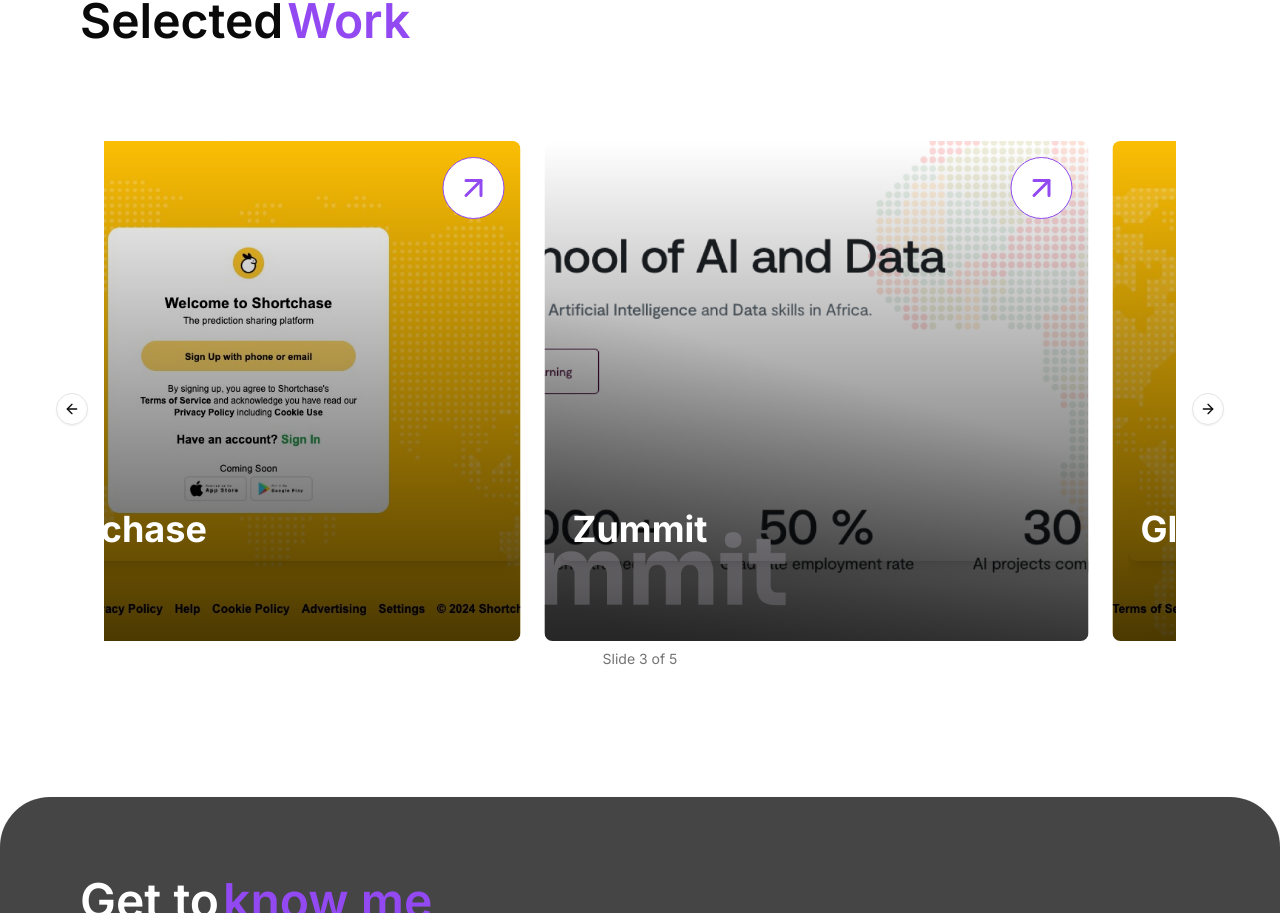
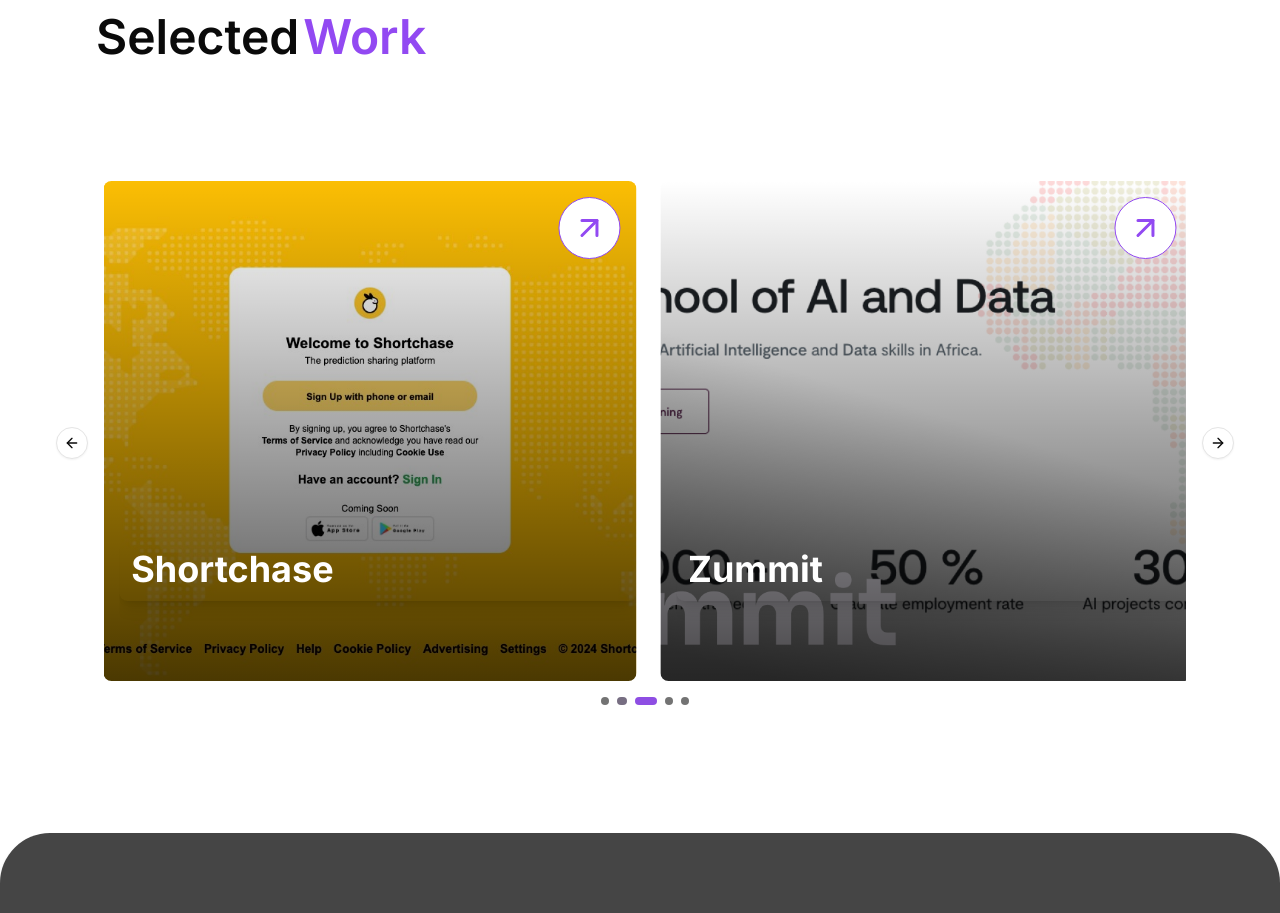
Before and after one commit to kcblaq/kelechi, a Next.js app: page / in a window 1280 px wide. Shown: the part 1317-2230 px from the top of the page. Built offline with nearby package versions, Linux system fonts and the light colour scheme.

Commit message:
Fixed the caroucel issue

```diff
--- a/src/app/(morepages)/contact/ContactForm.tsx
+++ b/src/app/(morepages)/contact/ContactForm.tsx
@@ -113,6 +113,8 @@
         message: formState.message
       };
 
+      console.log("@", formState)
+
       const res = await emailjs.send(serviceID, templateID, emailParams, userID);
 
       if (res.status === 200) {
@@ -140,7 +142,7 @@
         {formState.submitStatus === "success" && (
           <Alert className="mb-4 bg-green-50">
             <AlertDescription>
-              Thank you for your message! We&apos;ll get back to you soon.
+              Thank you for reaching out! I&apos;ll get back to you shortly.
             </AlertDescription>
           </Alert>
         )}
--- /dev/null
+++ b/src/app/(morepages)/projects/CarouselItem.tsx
@@ -0,0 +1,39 @@
+import { StaticImageData } from "next/image";
+
+interface Props {
+    imageUrl: StaticImageData;
+    onClick?: () => void;
+    children?: React.ReactNode;
+}
+
+export const CarouselItem: React.FC<Props> = ({ imageUrl, onClick, children }) => {
+    return (
+      <div
+        className="group relative cursor-pointer
+          min-w-[280px] w-full
+          h-[300px] md:h-[500px]
+          rounded-lg md:ml-6
+          first:ml-0
+          overflow-hidden"
+        onClick={onClick}
+      >
+        {/* Background container */}
+        <div
+          className="absolute inset-0 w-full h-full"
+          style={{
+            backgroundImage: `
+              linear-gradient(to bottom, transparent 0%, rgba(0,0,0,0.7) 100%),
+              url(${imageUrl})`,
+            backgroundSize: "cover",
+            backgroundPosition: "center",
+            backgroundRepeat: "no-repeat"
+          }}
+        />
+
+        {/* Content container */}
+        <div className="relative h-full w-full">
+          {children}
+        </div>
+      </div>
+    );
+  };
--- a/src/app/components/GetToKnoeMe.tsx
+++ b/src/app/components/GetToKnoeMe.tsx
@@ -48,7 +48,7 @@
 
 export default function GetToKnoeMe() {
   return (
-    <div className="w-full p-2 md:p-20 bg-[#454545] rounded-[50px] shadow-md flex flex-col gap-3 md:gap-5">
+    <div className="w-full p-4 md:p-20 bg-[#454545] md:rounded-[50px] shadow-md flex flex-col gap-3 md:gap-5">
     {/* <h1 className="items-center text-white gap-1 font-semibold flex text-2xl md:text-3xl"> Get to  <span className="text-primary"> Know me  </span>  </h1> */}
     <h1 className="items-center gap-1 flex text-3xl font-semibold md:text-5xl mb-4 md:mb-8 text-white"> Get to <span className="text-primary"> know me  </span>  </h1>
 
--- a/src/app/components/MyServices.tsx
+++ b/src/app/components/MyServices.tsx
@@ -61,7 +61,7 @@
 
 export default function MyServices() {
     return (
-        <div className="w-full p-2 md:p-20 bg-[#454545]  mt-1 md:-mt-24 rounded-3xl shadow-md flex flex-col gap-3 md:gap-5">
+        <div className="w-full p-4 md:p-20 bg-[#454545]  mt-1 md:-mt-24 md:rounded-[50px] shadow-md flex flex-col gap-3 md:gap-5">
             <h1 className="items-center gap-1 flex text-3xl font-semibold md:text-5xl mb-4 md:mb-8"> My <span className="text-primary"> Services  </span> <sup> <Image src={ServiceIcon} alt="icon image" height={27} width={27} /> </sup> </h1>
             <div className="grid gap-6 grid-cols-1 md:grid-cols-3">
                 <ServiceCard title='Front-end Development' icon={BE}  />
--- a/src/app/components/SelectedWork.tsx
+++ b/src/app/components/SelectedWork.tsx
@@ -9,6 +9,7 @@
 import BUD from "../../../public/asset/works/budco.png";
 import { Budsubtitle, GlobalReformation, Halosubtitle, Shortchasesubtitle, Zummitsubtitle } from "./works/Subtitles";
 import { useRouter } from "next/navigation"
+import { CarouselPagination } from "./works/CarouselPagination"
 
 export function SelectedWorks() {
   const [api, setApi] = React.useState<CarouselApi>()
@@ -34,7 +35,7 @@
 
   return (
     <section className="grid gap-10 w-full md:px-20 overflow-hidden">
-      <h1 className="items-center gap-1 flex text-3xl font-semibold md:text-5xl mb-4 md:mb-8">Selected <span className="text-primary">Work</span></h1>
+      <h1 className="items-center gap-1 flex text-3xl p-4 font-semibold md:text-5xl md:mb-8">Selected <span className="text-primary">Work</span></h1>
       <div className="h-full w-full p-2 md:p-6">
         <Carousel
           setApi={setApi}
@@ -42,9 +43,9 @@
           plugins={[Autoplay({ delay: 3000, stopOnMouseEnter: true, stopOnInteraction: false })]}
           className="relative mx-w-sm md:max-w-full md:w-full h-full "
         >
-          <CarouselContent className="flex md:gap-6">
+          <CarouselContent className="flex md:gap-6 m-2 gap-3">
             <CarouselItem
-              className="group md:basis-1/2 lg:basis-1/2 h-[300px] md:h-[500px] rounded-lg relative md:ml-6 cursor-pointer"
+              className="group md:basis-1/2 lg:basis-1/2  md:h-[500px] rounded-lg relative md:ml-6 cursor-pointer"
               onClick={()=> handleRoute("https://www.haloasset.com/")}
               style={{
                 backgroundImage: `
@@ -74,7 +75,7 @@
             </CarouselItem>
 
             <CarouselItem
-              className="group md:basis-1/2 lg:basis-1/2 h-[500px] rounded-lg relative cursor-pointer"
+              className="group md:basis-1/2 lg:basis-1/2 h-[500px] rounded-lg relative cursor-pointer w-fit "
               onClick={()=> handleRoute("https://www.zummitafrica.com/")}
               style={{
                 backgroundImage: `
@@ -103,7 +104,7 @@
               <ReusableCarouselItem title="Global Reformation" subtitle={<GlobalReformation />} />
             </CarouselItem>
             <CarouselItem
-              className="group md:basis-1/2 lg:basis-1/2 h-[500px] rounded-lg relative cursor-pointer"
+              className="group md:basis-1/2 lg:basis-1/2 md:h-[500px] rounded-lg relative cursor-pointer"
               onClick={()=> handleRoute("https://budhq.co/")}
               style={{
                 backgroundImage: `
@@ -120,9 +121,7 @@
           </CarouselContent>
           <CarouselPrevious />
           <CarouselNext />
-          <div className="py-2 text-center text-sm text-muted-foreground">
-            Slide {current} of {count}
-          </div>
+          <CarouselPagination current={current} count={count} />
         </Carousel>
       </div>
     </section>
--- /dev/null
+++ b/src/app/components/works/CarouselPagination.tsx
@@ -0,0 +1,23 @@
+import React from 'react';
+
+interface PaginationProps {
+  current: number;
+  count: number;
+}
+
+export function CarouselPagination({ current, count }: PaginationProps) {
+  return (
+    <div className="flex items-center justify-center gap-2 py-2">
+      {Array.from({ length: count }, (_, i) => (
+        <div
+          key={i}
+          className={`rounded-full transition-all duration-300 ease-in-out
+            ${i + 1 === current
+              ? 'w-6 bg-primary'
+              : 'w-2 bg-muted-foreground'
+            } h-2`}
+        />
+      ))}
+    </div>
+  );
+}
--- a/src/app/components/works/SelectedWorksCard.tsx
+++ b/src/app/components/works/SelectedWorksCard.tsx
@@ -14,7 +14,16 @@
   link = "/"
 }: CarouselItemProps) {
   return (
-    <div className="flex flex-col justify-between h-full">
+<>
+<main className=" w-fit absolute break-words md:hidden bottom-0 left-0.5 right-0.5 m-1 bg-gray-600 p-2 rounded-lg bg-opacity-90">
+   <div className=''>
+     <h2 className="text-2xl md:text-4xl shadow-lg p-3 text-white font-bold  rounded-lg group-hover:hidden">
+       {title}
+     </h2>
+   </div>
+   <p>{subtitle} </p>
+  </main>
+    <div className="hidden md:flex  flex-col justify-between h-full">
       <div className="flex justify-end md:p-4">
         <span className="rounded-full text-primary p-3 bg-white border-primary border cursor-pointer
                 group-hover:bg-primary group-hover:text-white transition-colors duration-300 ease-in-out">
@@ -23,9 +32,6 @@
       </div>
 
       <div className="overflow-hidden">
-        {/* <h1 className="text-2xl md:text-4xl shadow-lg p-3 bg-gray-600 text-white font-bold md:mb-20 rounded-tr-lg rounded-br-lg border-l-8 group-hover:hidden inline-block">
-          {title}
-        </h1> */}
         <h1 className="text-2xl md:text-4xl shadow-lg p-3 text-white font-bold mb-20  rounded-lg group-hover:hidden">
           {title}
         </h1>
@@ -46,5 +52,6 @@
         </div>
       </div>
     </div>
+</>
   );
 }
```
Also changed, not shown: src/app/components/works/Subtitles.tsx (+14 -10 lines).
